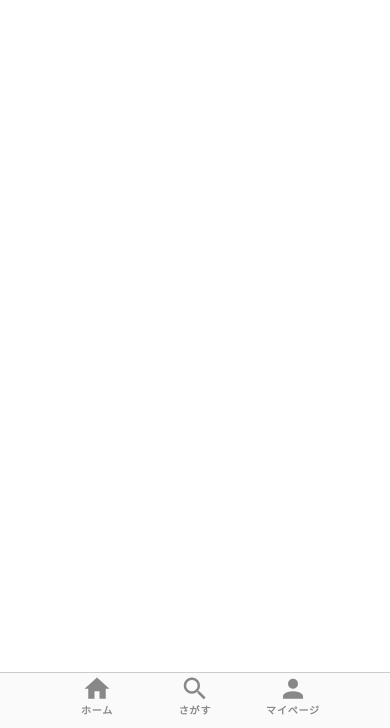
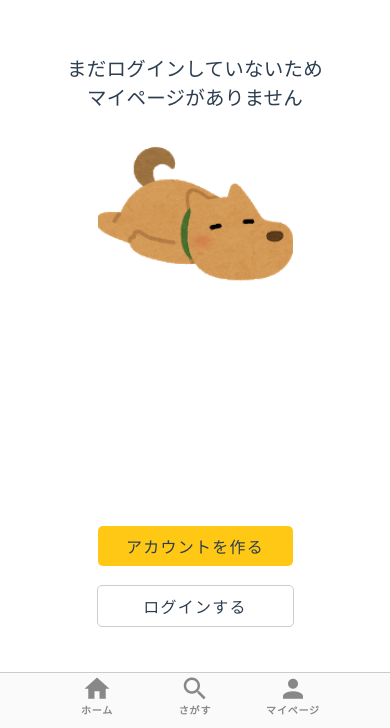
Before and after one commit to yuru-camper/nugget, a Vue app: page /login in a window 390 px wide. Shown: the part 116-844 px from the top of the page. Built offline with nearby package versions, Linux system fonts and the light colour scheme.

Commit message:
ログインしていないときのマイページを追加

```diff
--- a/src/components/SlideShow.vue
+++ b/src/components/VideoShow.vue
@@ -4,7 +4,9 @@
                 <video :src="src" :key="keyValue" v-toggleplay="play" controls playsinline webkit-playsinline autoplay muted></video>
         </transition>
         <div class="overlay" v-show="!play">
+            <IconButton class="left" icon="mdi-chevron-left"></IconButton>
             <IconButton icon="mdi-play"></IconButton>
+            <IconButton class="right" icon="mdi-chevron-right"></IconButton>
         </div>
         <div class="control-panel" @click="play=!play"></div>
     </div>
@@ -33,6 +35,8 @@
 
         video {
             display: block;
+            width: 100vw;
+            height: calc(100vw * 4 / 3);
         }
 
         .overlay {
@@ -45,6 +49,14 @@
             display: flex;
             align-items: center;
             justify-content: center;
+
+            .left {
+                margin-right: auto;
+            }
+
+            .right {
+                margin-left: auto;
+            }
 
             .icon-button {
                 color: rgba(255, 255, 255, 0.9);
--- a/src/router/index.js
+++ b/src/router/index.js
@@ -2,6 +2,7 @@ import Vue from 'vue'
 import VueRouter from 'vue-router'
 import Home from '../views/Home.vue'
 import MyPage from '../views/MyPage.vue'
+import LogIn from '../views/LogIn.vue'
 import EditProfile from '../views/rank1/EditProfile.vue'
 
 Vue.use(VueRouter)
@@ -26,6 +27,11 @@ const routes = [
         component: MyPage
     },
     {
+        path: '/login',
+        name: 'login',
+        component: LogIn
+    },
+    {
         path: '/edit-profile',
         name: 'edit-profile',
         component: EditProfile
--- a/src/views/HomeSP.vue
+++ b/src/views/HomeSP.vue
@@ -1,7 +1,7 @@
 <template>
     <div class="home-sp container">
         <div class="slide-wrapper">
-            <SlideShow :src="slideSrc[slideCount%2]"></SlideShow>
+            <VideoShow :src="slideSrc[slideCount%2]"></VideoShow>
             <div class="icon-wrapper">
                 <IconButton :icon="like.icon" :value="like.value" ></IconButton>
                 <IconButton :icon="share.icon" :name="share.name"></IconButton>
@@ -49,11 +49,6 @@
             margin-bottom: 10px;
             display: inline-block;
             text-align: center;
-
-            video {
-                width: 100vw;
-                height: calc(100vw * 4 / 3);
-            }
 
             .icon-wrapper {
                 font-size: 12px;
@@ -192,7 +187,7 @@
     import AvatarImage from '@/components/AvatarImage.vue'
     import Thumbnail from '@/components/Thumbnail.vue'
     import InputBar from '@/components/InputBar.vue'
-    import SlideShow from '@/components/SlideShow.vue'
+    import VideoShow from '@/components/VideoShow.vue'
 
     export default {
         name: 'home_sp',
@@ -202,7 +197,7 @@
             AvatarImage,
             Thumbnail,
             InputBar,
-            SlideShow
+            VideoShow
         },
         data() {
             return {
--- /dev/null
+++ b/src/views/LogIn.vue
@@ -0,0 +1,55 @@
+<template>
+    <div class="log-in">
+        <div class="explain">
+            まだログインしていないため<br>
+            マイページがありません
+        </div>
+        <img src="@/assets/login-dog.png" alt="">
+        <div class="buttons">
+            <TextButton class="with-color" name="アカウントを作る"></TextButton>
+            <TextButton name="ログインする"></TextButton>
+        </div>
+    </div>
+</template>
+
+
+<style lang="scss">
+    .log-in {
+        .explain {
+            font-size: 5vw;
+            text-align: center;
+            margin-top: 20vh;
+        }
+
+        img {
+            display: block;
+            margin: 3vw auto;
+            width: 50vw;
+        }
+
+        .buttons {
+            position: absolute;
+            bottom: 12vh;
+            left: 0;
+            right: 0;
+
+            .text-button {
+                display: block;
+                width: 50vw;
+                padding: 2vw 0;
+                margin: 5vw auto 0;
+            }
+        }
+    }
+</style>
+
+
+<script>
+    import TextButton from '@/components/TextButton.vue'
+
+    export default {
+        components: {
+            TextButton
+        }
+    }
+</script>
--- a/src/views/MyPage.vue
+++ b/src/views/MyPage.vue
@@ -8,12 +8,16 @@
                 </router-link>
             </div>
             <div class="middle">
-                <div class="accont-name">のび太さんのエッジ</div>
-                <div class="user-id">@nobitasedge</div>
+                <div class="user-name">
+                    {{ userName }}
+                </div>
+                <div class="user-id">
+                    @{{ userID }}
+                </div>
             </div>
             <div class="bottom">
                 <div class="bio">
-                    プログラミングとかの入門書って絶対入門じゃないよね。「素人質問で申し訳ないのですが」と同じだよね
+                    {{ bio }}
                 </div>
                 <IconButton icon="mdi-chevron-down"></IconButton>
             </div>
@@ -107,6 +111,13 @@
             AvatarImage,
             TextButton,
             IconButton
+        },
+        data() {
+            return {
+                userName: 'のび太さんのエッジ',
+                userID: 'nobitasedge',
+                bio: 'プログラミングとかの入門書って絶対入門じゃないよね。「素人質問で申し訳ないのですが」と同じだよねああああああああああああああああああああああああああああああああああああああああああああああああ'
+            }
         }
     }
 
```
Also changed, not shown: src/assets/login-dog.png (added).
